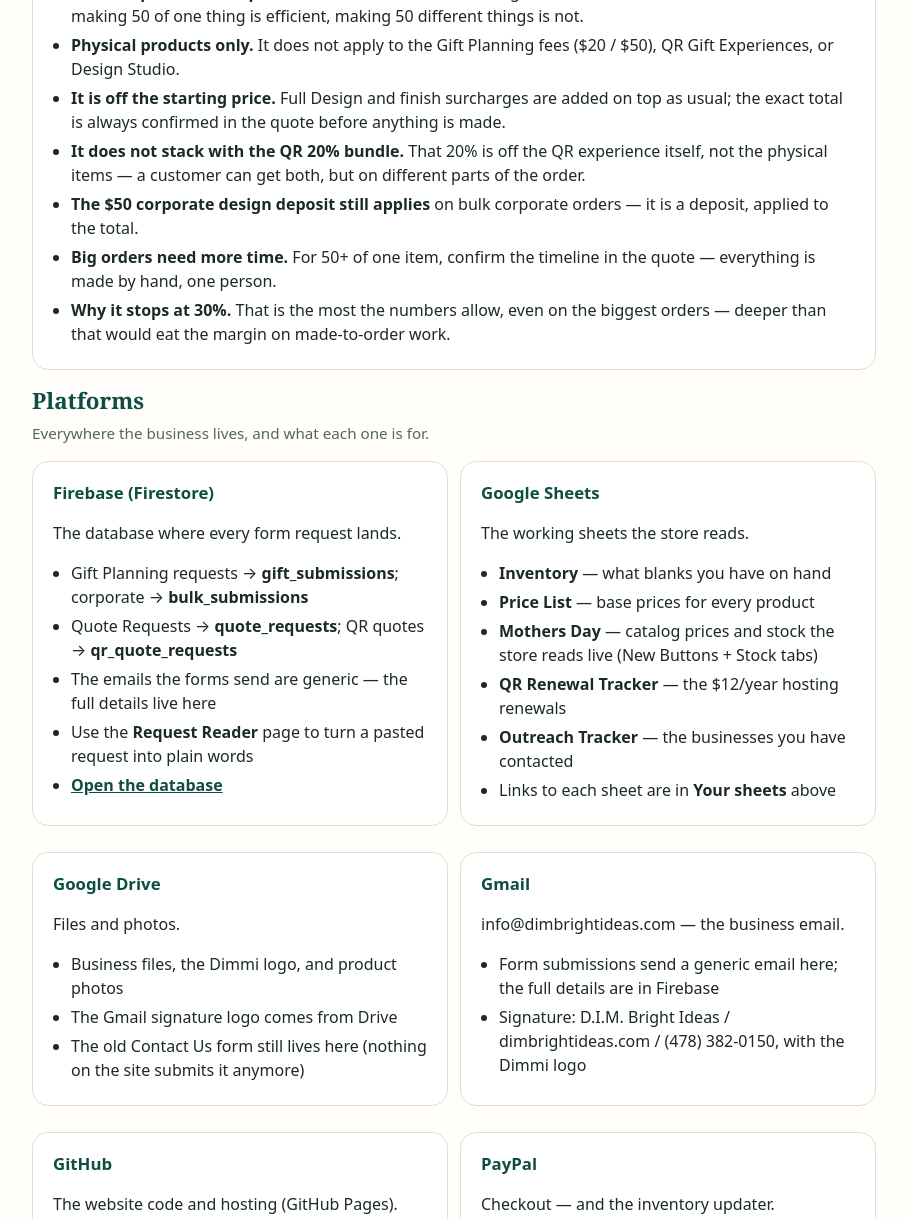
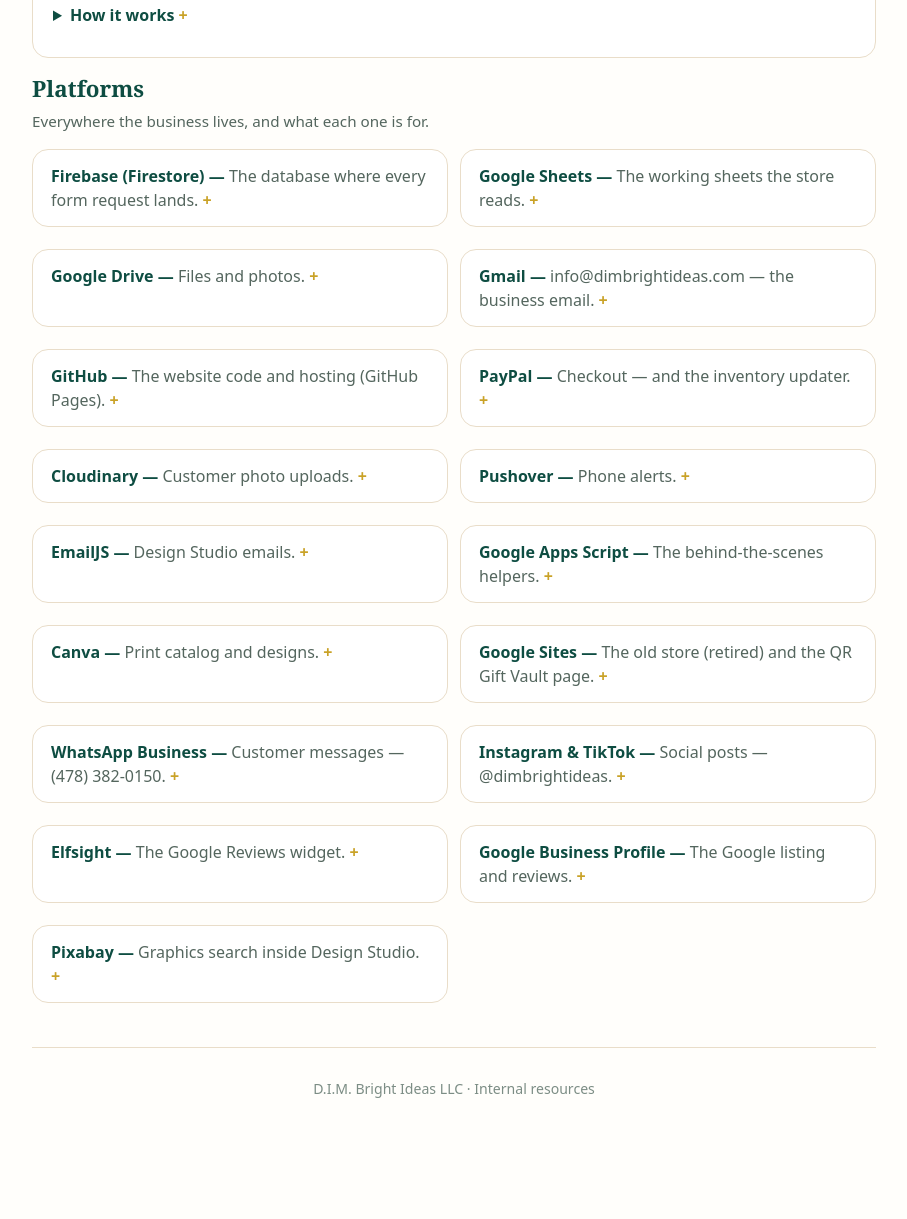
Before and after one commit to diminfomacon-beep/dim-website-pages, a plain HTML site: page resources/index.html in a window 1280 px wide. Shown: the part 1247-2466 px from the top of the page, without its empty margins (186-1093 px from the left). After the commit the page ends 2420 px from the top, so only its background shows below. Drawn offline with Linux system fonts and the light colour scheme.

Commit message:
Resources: add Outreach Tracker link; platform cards collapsible (name + one line, bullets hidden); collapse How it works too

```diff
--- a/resources/index.html
+++ b/resources/index.html
@@ -159,6 +159,14 @@
   details.wx summary::after{content:" +";color:var(--gold);font-weight:800}
   details.wx[open] summary::after{content:" \2013"}
   details.wx table{margin-top:10px}
+
+  details.plat{background:var(--card);border:1px solid var(--line);border-radius:var(--radius);padding:14px 18px;margin-bottom:10px}
+  details.plat summary{cursor:pointer;font-weight:800;color:var(--teal);list-style:none}
+  details.plat summary::-webkit-details-marker{display:none}
+  details.plat summary::after{content:" +";color:var(--gold);font-weight:800}
+  details.plat[open] summary::after{content:" \2013"}
+  details.plat summary span{font-weight:400;color:var(--muted)}
+  details.plat ul{margin:10px 0 0}
 </style>
 </head>
 <body>
@@ -183,6 +191,7 @@
       <li><a href="https://docs.google.com/spreadsheets/d/1prGR7MNbp5MwnfMUmxD96BmvrHl-QKC-u90zQffflow" target="_blank" rel="noopener">Mothers Day (catalog)</a> &mdash; prices &amp; stock for the store</li>
       <li><a href="https://docs.google.com/spreadsheets/d/1YW_RRBezlQGcFgj5z8t8HScQWXDcbdmHjbBSsfHOKwI" target="_blank" rel="noopener">Price List</a> &mdash; products &amp; variations</li>
       <li><a href="https://docs.google.com/spreadsheets/d/1weijqCPCesAAoIiBahyoFxQPtD8Z-VJDCG83rbGAlnQ" target="_blank" rel="noopener">QR Renewal Tracker</a> &mdash; who is due to renew, and when</li>
+      <li><a href="https://docs.google.com/spreadsheets/d/1lMY5BMk_9b6P8dpKnKA5riQbql8BjDGS656vPKGQqNY" target="_blank" rel="noopener">Outreach Tracker</a> &mdash; the businesses you have contacted</li>
     </ul></div>
   <div class="card"><h3>Your store &amp; pages</h3>
     <ul>
@@ -227,7 +236,7 @@
       <tr><td style="text-align:left;padding:8px 10px">Aluminum Business Cards, 25 count (from $15)</td><td style="padding:8px">$13.50</td><td style="padding:8px">$12.75</td><td style="padding:8px">$12.00</td><td style="padding:8px">$10.50</td></tr>
     </table>
     </details>
-    <p style="margin:0 0 6px"><b>How it works</b></p>
+    <details class="wx"><summary>How it works</summary>
     <ul>
       <li><b>Count is per item, not per order.</b> 50 of the same tumbler gets the discount; 50 different items do not &mdash; making 50 of one thing is efficient, making 50 different things is not.</li>
       <li><b>Physical products only.</b> It does not apply to the Gift Planning fees ($20 / $50), QR Gift Experiences, or Design Studio.</li>
@@ -236,29 +245,30 @@
       <li><b>The $50 corporate design deposit still applies</b> on bulk corporate orders &mdash; it is a deposit, applied to the total.</li>
       <li><b>Big orders need more time.</b> For 50+ of one item, confirm the timeline in the quote &mdash; everything is made by hand, one person.</li>
       <li><b>Why it stops at 30%.</b> That is the most the numbers allow, even on the biggest orders &mdash; deeper than that would eat the margin on made-to-order work.</li>
-    </ul></div>
+    </ul>
+    </details></div>
 </div>
 <section class="platforms">
 <h2>Platforms</h2>
   <p class="sec-note">Everywhere the business lives, and what each one is for.</p>
   <div class="res-grid">
-  <div class="card"><h3>Firebase (Firestore)</h3><p>The database where every form request lands.</p><ul><li>Gift Planning requests &rarr; <b>gift_submissions</b>; corporate &rarr; <b>bulk_submissions</b></li><li>Quote Requests &rarr; <b>quote_requests</b>; QR quotes &rarr; <b>qr_quote_requests</b></li><li>The emails the forms send are generic &mdash; the full details live here</li><li>Use the <b>Request Reader</b> page to turn a pasted request into plain words</li><li><a href="https://console.firebase.google.com/project/gift-planning-form/firestore" target="_blank" rel="noopener">Open the database</a></li></ul></div>
-  <div class="card"><h3>Google Sheets</h3><p>The working sheets the store reads.</p><ul><li><b>Inventory</b> &mdash; what blanks you have on hand</li><li><b>Price List</b> &mdash; base prices for every product</li><li><b>Mothers Day</b> &mdash; catalog prices and stock the store reads live (New Buttons + Stock tabs)</li><li><b>QR Renewal Tracker</b> &mdash; the $12/year hosting renewals</li><li><b>Outreach Tracker</b> &mdash; the businesses you have contacted</li><li>Links to each sheet are in <b>Your sheets</b> above</li></ul></div>
-  <div class="card"><h3>Google Drive</h3><p>Files and photos.</p><ul><li>Business files, the Dimmi logo, and product photos</li><li>The Gmail signature logo comes from Drive</li><li>The old Contact Us form still lives here (nothing on the site submits it anymore)</li></ul></div>
-  <div class="card"><h3>Gmail</h3><p>info@dimbrightideas.com &mdash; the business email.</p><ul><li>Form submissions send a generic email here; the full details are in Firebase</li><li>Signature: D.I.M. Bright Ideas / dimbrightideas.com / (478) 382-0150, with the Dimmi logo</li></ul></div>
-  <div class="card"><h3>GitHub</h3><p>The website code and hosting (GitHub Pages).</p><ul><li><b>dimbrightideas</b> &mdash; the live store (dimbrightideas.com)</li><li><b>dim-website-pages</b> &mdash; this hub</li><li><b>Mothers_Day</b> &mdash; the order buttons</li><li><b>client-page</b>, <b>gift-planning</b>, <b>qr-gift-experience</b>, <b>new-design-studio</b></li><li><b>design-submissions</b> &mdash; private; customer designs from the Design Studio</li><li>All public repos on the free plan &mdash; a push goes live by itself</li></ul></div>
-  <div class="card"><h3>PayPal</h3><p>Checkout &mdash; and the inventory updater.</p><ul><li>Customers pay here (PayPal, or card as a guest)</li><li>When an order comes in, a webhook automatically lowers the count in the Inventory sheet</li><li>Never change the checkout code without testing &mdash; it is what takes the money</li></ul></div>
-  <div class="card"><h3>Cloudinary</h3><p>Customer photo uploads.</p><ul><li>When a customer uploads a photo (catalog button, Christmas ornament / photo panel, Design Studio), it goes here</li><li>Replaced imgbb on Nov 25 &mdash; imgbb kept blocking uploads from Google&rsquo;s servers</li><li>Do not use imgbb anymore; the old key is unused</li></ul></div>
-  <div class="card"><h3>Pushover</h3><p>Phone alerts.</p><ul><li>Every new order and form request sends an alert to your phone, naming the form type</li><li>Runs through the &ldquo;D.I.M. Website Alerts&rdquo; app, via a Google Apps Script relay</li><li>The old Pushover apps were deleted; the old keys are gone</li></ul></div>
-  <div class="card"><h3>EmailJS</h3><p>Design Studio emails.</p><ul><li>Sends you the email when a customer submits a design in the Design Studio</li></ul></div>
-  <div class="card"><h3>Google Apps Script</h3><p>The behind-the-scenes helpers.</p><ul><li><b>Pushover relay</b> &mdash; sends the phone alerts</li><li><b>Pixabay relay</b> &mdash; keeps the Pixabay key private</li><li><b>Inventory Decrement</b> &mdash; listens to PayPal and lowers stock on a sale</li><li><b>Design Studio backup</b> &mdash; saves customer designs to the private repo</li><li><b>Shared form script</b> &mdash; handles the form submissions</li></ul></div>
-  <div class="card"><h3>Canva</h3><p>Print catalog and designs.</p><ul><li>The 14-page print catalog is edited in Canva &mdash; the Canva design is the master</li><li>The trifold brochure design lives here too</li><li>Page names match product names, so downloads save under the product name</li></ul></div>
-  <div class="card"><h3>Google Sites</h3><p>The old store (retired) and the QR Gift Vault page.</p><ul><li>The old store is retired &mdash; the live store is on GitHub Pages now</li><li>The QR Gift Vault sample page still lives here</li></ul></div>
-  <div class="card"><h3>WhatsApp Business</h3><p>Customer messages &mdash; (478) 382-0150.</p><ul><li>This number belongs <b>only</b> in WhatsApp Business, not the personal app</li><li>The Contact Us page links here, and the SMS button uses the same number</li></ul></div>
-  <div class="card"><h3>Instagram &amp; TikTok</h3><p>Social posts &mdash; @dimbrightideas.</p><ul><li>Ready-to-post captions are in the hub&rsquo;s <b>Social Captions</b> page</li><li>Posts use your real product photos, never AI-looking ones</li></ul></div>
-  <div class="card"><h3>Elfsight</h3><p>The Google Reviews widget.</p><ul><li>Shows your Google reviews on the store&rsquo;s Gallery &amp; Reviews page</li></ul></div>
-  <div class="card"><h3>Google Business Profile</h3><p>The Google listing and reviews.</p><ul><li>Your Google listing; customers leave reviews here</li><li>The review link uses your verified Place ID &mdash; the Ask-for-a-Review templates in the hub carry this link</li></ul></div>
-  <div class="card"><h3>Pixabay</h3><p>Graphics search inside Design Studio.</p><ul><li>Customers search for graphics and clipart in the Design Studio</li><li>It goes through a relay so the key stays private (key rotated Nov 26)</li></ul></div>
+  <details class="plat"><summary><b>Firebase (Firestore)</b> &mdash; <span>The database where every form request lands.</span></summary><ul><li>Gift Planning requests &rarr; <b>gift_submissions</b>; corporate &rarr; <b>bulk_submissions</b></li><li>Quote Requests &rarr; <b>quote_requests</b>; QR quotes &rarr; <b>qr_quote_requests</b></li><li>The emails the forms send are generic &mdash; the full details live here</li><li>Use the <b>Request Reader</b> page to turn a pasted request into plain words</li><li><a href="https://console.firebase.google.com/project/gift-planning-form/firestore" target="_blank" rel="noopener">Open the database</a></li></ul></details>
+  <details class="plat"><summary><b>Google Sheets</b> &mdash; <span>The working sheets the store reads.</span></summary><ul><li><b>Inventory</b> &mdash; what blanks you have on hand</li><li><b>Price List</b> &mdash; base prices for every product</li><li><b>Mothers Day</b> &mdash; catalog prices and stock the store reads live (New Buttons + Stock tabs)</li><li><b>QR Renewal Tracker</b> &mdash; the $12/year hosting renewals</li><li><b>Outreach Tracker</b> &mdash; the businesses you have contacted</li><li>Links to each sheet are in <b>Your sheets</b> above</li></ul></details>
+  <details class="plat"><summary><b>Google Drive</b> &mdash; <span>Files and photos.</span></summary><ul><li>Business files, the Dimmi logo, and product photos</li><li>The Gmail signature logo comes from Drive</li><li>The old Contact Us form still lives here (nothing on the site submits it anymore)</li></ul></details>
+  <details class="plat"><summary><b>Gmail</b> &mdash; <span>info@dimbrightideas.com &mdash; the business email.</span></summary><ul><li>Form submissions send a generic email here; the full details are in Firebase</li><li>Signature: D.I.M. Bright Ideas / dimbrightideas.com / (478) 382-0150, with the Dimmi logo</li></ul></details>
+  <details class="plat"><summary><b>GitHub</b> &mdash; <span>The website code and hosting (GitHub Pages).</span></summary><ul><li><b>dimbrightideas</b> &mdash; the live store (dimbrightideas.com)</li><li><b>dim-website-pages</b> &mdash; this hub</li><li><b>Mothers_Day</b> &mdash; the order buttons</li><li><b>client-page</b>, <b>gift-planning</b>, <b>qr-gift-experience</b>, <b>new-design-studio</b></li><li><b>design-submissions</b> &mdash; private; customer designs from the Design Studio</li><li>All public repos on the free plan &mdash; a push goes live by itself</li></ul></details>
+  <details class="plat"><summary><b>PayPal</b> &mdash; <span>Checkout &mdash; and the inventory updater.</span></summary><ul><li>Customers pay here (PayPal, or card as a guest)</li><li>When an order comes in, a webhook automatically lowers the count in the Inventory sheet</li><li>Never change the checkout code without testing &mdash; it is what takes the money</li></ul></details>
+  <details class="plat"><summary><b>Cloudinary</b> &mdash; <span>Customer photo uploads.</span></summary><ul><li>When a customer uploads a photo (catalog button, Christmas ornament / photo panel, Design Studio), it goes here</li><li>Replaced imgbb on Nov 25 &mdash; imgbb kept blocking uploads from Google&rsquo;s servers</li><li>Do not use imgbb anymore; the old key is unused</li></ul></details>
+  <details class="plat"><summary><b>Pushover</b> &mdash; <span>Phone alerts.</span></summary><ul><li>Every new order and form request sends an alert to your phone, naming the form type</li><li>Runs through the &ldquo;D.I.M. Website Alerts&rdquo; app, via a Google Apps Script relay</li><li>The old Pushover apps were deleted; the old keys are gone</li></ul></details>
+  <details class="plat"><summary><b>EmailJS</b> &mdash; <span>Design Studio emails.</span></summary><ul><li>Sends you the email when a customer submits a design in the Design Studio</li></ul></details>
+  <details class="plat"><summary><b>Google Apps Script</b> &mdash; <span>The behind-the-scenes helpers.</span></summary><ul><li><b>Pushover relay</b> &mdash; sends the phone alerts</li><li><b>Pixabay relay</b> &mdash; keeps the Pixabay key private</li><li><b>Inventory Decrement</b> &mdash; listens to PayPal and lowers stock on a sale</li><li><b>Design Studio backup</b> &mdash; saves customer designs to the private repo</li><li><b>Shared form script</b> &mdash; handles the form submissions</li></ul></details>
+  <details class="plat"><summary><b>Canva</b> &mdash; <span>Print catalog and designs.</span></summary><ul><li>The 14-page print catalog is edited in Canva &mdash; the Canva design is the master</li><li>The trifold brochure design lives here too</li><li>Page names match product names, so downloads save under the product name</li></ul></details>
+  <details class="plat"><summary><b>Google Sites</b> &mdash; <span>The old store (retired) and the QR Gift Vault page.</span></summary><ul><li>The old store is retired &mdash; the live store is on GitHub Pages now</li><li>The QR Gift Vault sample page still lives here</li></ul></details>
+  <details class="plat"><summary><b>WhatsApp Business</b> &mdash; <span>Customer messages &mdash; (478) 382-0150.</span></summary><ul><li>This number belongs <b>only</b> in WhatsApp Business, not the personal app</li><li>The Contact Us page links here, and the SMS button uses the same number</li></ul></details>
+  <details class="plat"><summary><b>Instagram &amp; TikTok</b> &mdash; <span>Social posts &mdash; @dimbrightideas.</span></summary><ul><li>Ready-to-post captions are in the hub&rsquo;s <b>Social Captions</b> page</li><li>Posts use your real product photos, never AI-looking ones</li></ul></details>
+  <details class="plat"><summary><b>Elfsight</b> &mdash; <span>The Google Reviews widget.</span></summary><ul><li>Shows your Google reviews on the store&rsquo;s Gallery &amp; Reviews page</li></ul></details>
+  <details class="plat"><summary><b>Google Business Profile</b> &mdash; <span>The Google listing and reviews.</span></summary><ul><li>Your Google listing; customers leave reviews here</li><li>The review link uses your verified Place ID &mdash; the Ask-for-a-Review templates in the hub carry this link</li></ul></details>
+  <details class="plat"><summary><b>Pixabay</b> &mdash; <span>Graphics search inside Design Studio.</span></summary><ul><li>Customers search for graphics and clipart in the Design Studio</li><li>It goes through a relay so the key stays private (key rotated Nov 26)</li></ul></details>
   </div>
 </section>
 <footer><p>D.I.M. Bright Ideas LLC &middot; Internal resources</p></footer>
```
